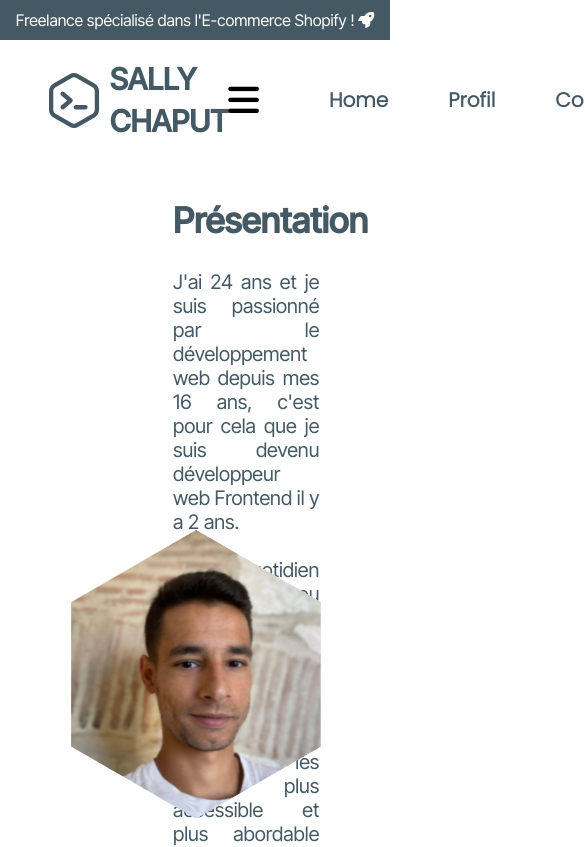
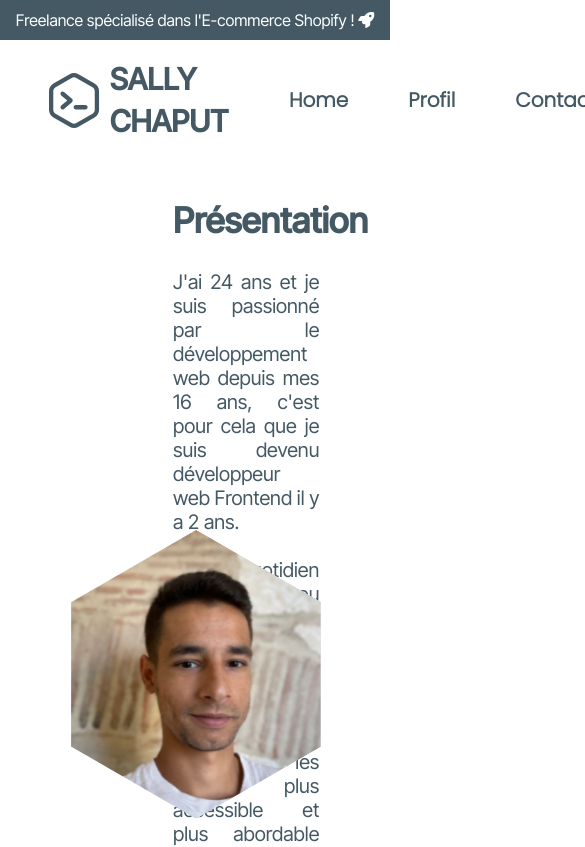
Before and after one commit to Sallymsi/Personal-Website, a plain HTML site: page profil.html in a window 390 px wide. Shown: the top 847 px of the page, 585 px wide, since content can reach past the window. Drawn offline with Linux system fonts and the light colour scheme.

Commit message:
Change burger menu

```diff
--- a/profil.html
+++ b/profil.html
@@ -27,7 +27,7 @@
                 <img src="./assets/Group.svg" alt="logo" />
                 <p>SALLY CHAPUT</p>
             </div>
-            <i class="fa-solid fa-bars menu_burger"></i>
+            <i class="fa-solid fa-bars" id="menu_burger"></i>
             <nav class="case_nav">
                 <ul>
                     <li class="nav_choice"><a href="index.html">Home</a></li>
--- a/style/responsive.css
+++ b/style/responsive.css
@@ -85,8 +85,8 @@
         display: none;
     }
 
-    .menu_burger {
-        display: block;
+    #menu_burger {
+        visibility: visible;
     }
 
     .icon_reseau {
--- a/style/style.css
+++ b/style/style.css
@@ -81,8 +81,8 @@ a {
     margin: 0px;
 }
 
-.menu_burger {
-    display: none;
+#menu_burger {
+    visibility: hidden;
     font-size: 35px;
 }
 
@@ -94,6 +94,7 @@ a {
     list-style-type: none;
     display: flex;
     align-items: center;
+    padding: 0px;
 }
 
 .case_nav>ul>li {
```
Also changed, not shown: index.html (+1 -1 lines).
